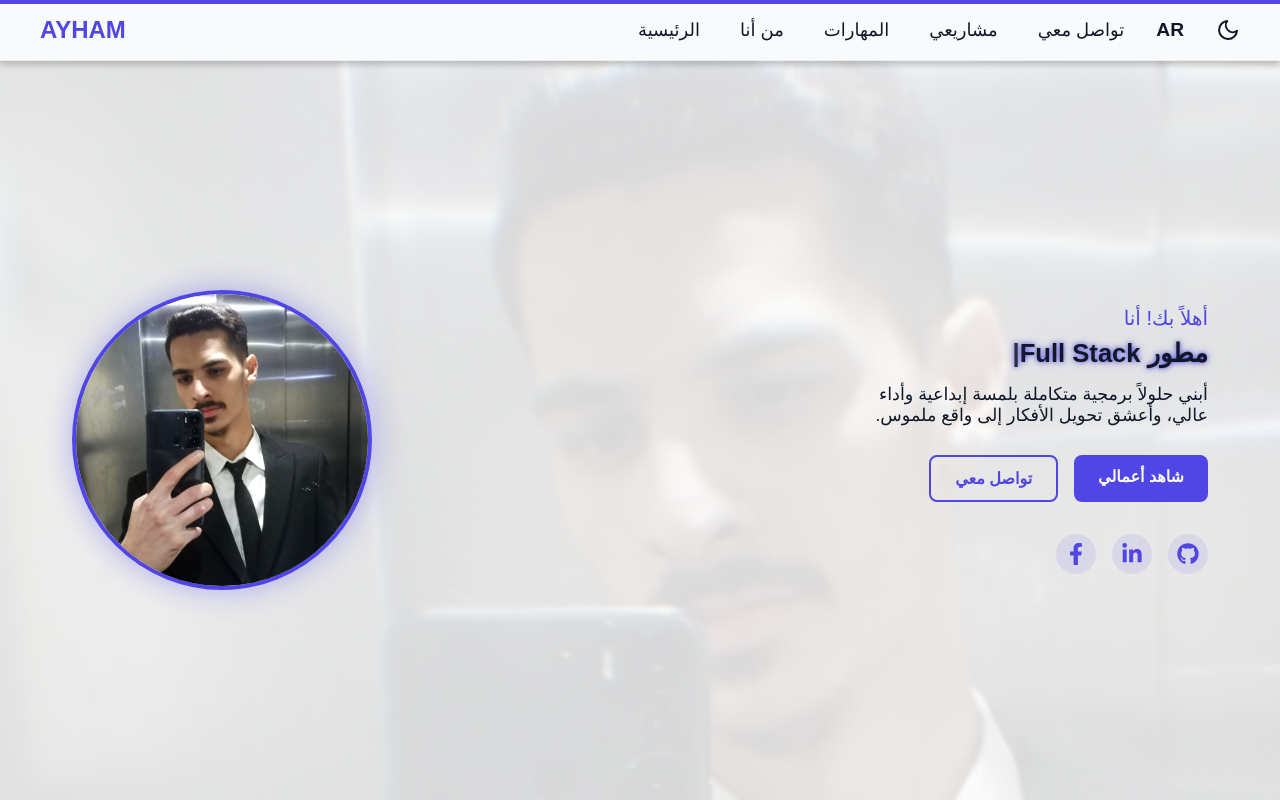
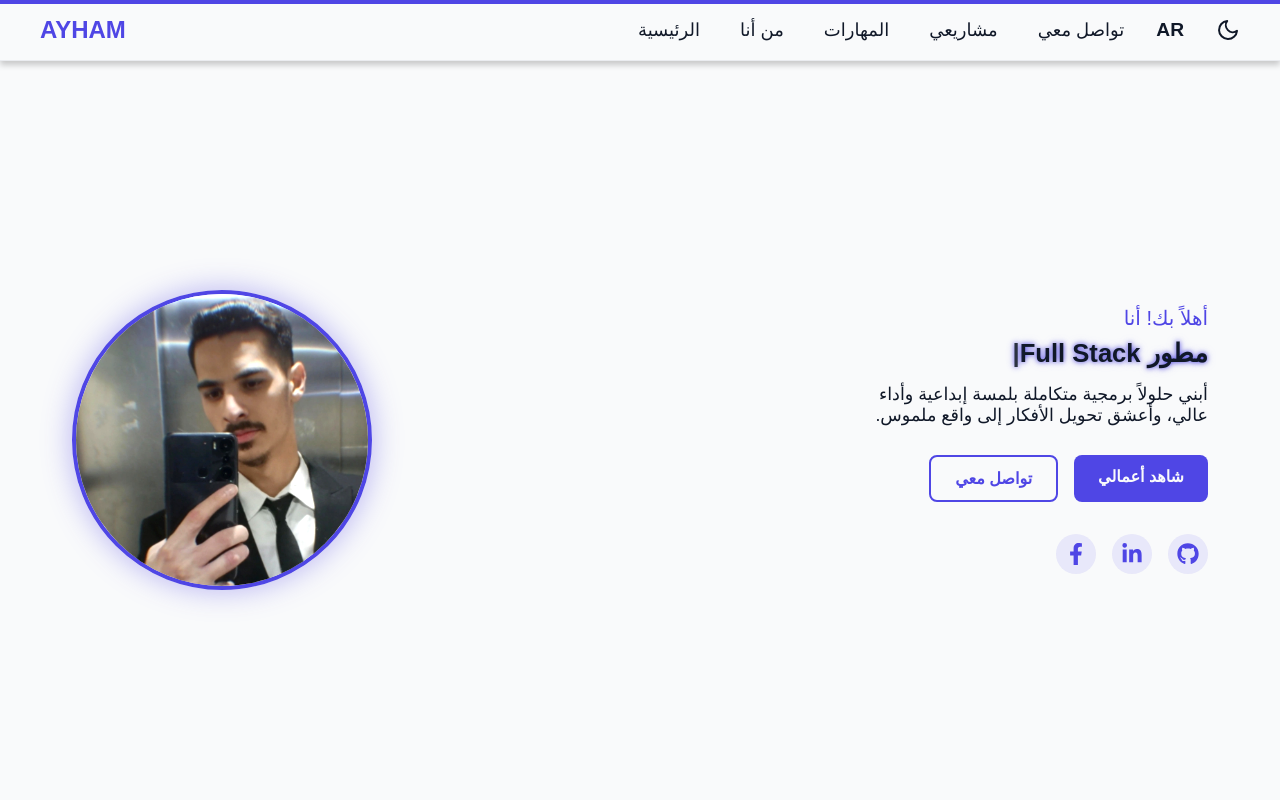
Before and after one commit to Ayham1najeb/portfolio-ayham, a React (Vite) app: page / in a window 1280 px wide. Shown: the top 800 px of the page. Built offline with nearby package versions, Linux system fonts and the light colour scheme.

Commit message:
Set 7.jpeg as the hero circle image and remove global background

```diff
--- a/src/components/Hero.jsx
+++ b/src/components/Hero.jsx
@@ -165,6 +165,7 @@ const ProfileImage = styled.img`
     width: 100%;
     height: 100%;
     object-fit: cover;
+    object-position: center top;
     /* 🛑 تحسين ألوان الصورة برمجياً لتبدو احترافية */
     filter: contrast(1.1) saturate(1.15) brightness(1.05);
     transition: filter 0.3s;
@@ -293,7 +294,7 @@ const Hero = () => {
                 animate="visible"
             >
                 {/* 🛑 السطر الذي يجب تعديله يدوياً لوضع صورتك الجديدة */}
-                <ProfileImage src={`${import.meta.env.BASE_URL}ayham-profile1.jpeg`} alt="Profile Picture" />
+                <ProfileImage src={`${import.meta.env.BASE_URL}7.jpeg`} alt="Profile Picture" />
             </ImageContainer>
 
         </HeroContainer>
--- a/src/index.css
+++ b/src/index.css
@@ -23,11 +23,10 @@ body.light-theme {
   --color-background: #F9FAFB;
   --color-text: #101828;
   --color-accent: #4F46E5;
-  --color-card-bg: rgba(255, 255, 255, 0.85);
+  --color-card-bg: #FFFFFF;
   --color-border: #EAECF0;
 
-  background: linear-gradient(rgba(var(--color-background-rgb), 0.85), rgba(var(--color-background-rgb), 0.85)), url('/portfolio-ayham/7.jpeg') no-repeat center center fixed;
-  background-size: cover;
+  background-color: var(--color-background);
   color: var(--color-text);
 }
 
@@ -38,11 +37,10 @@ body.dark-theme {
   --color-background: #111827; /* Gray 900 بدلاً من الأزرق الداكن القوي */
   --color-text: #E5E7EB; /* Gray 200 بدلاً من الأبيض الناصع */
   --color-accent: #6366F1; /* Indigo 500 أهدأ قليلاً */
-  --color-card-bg: rgba(31, 41, 55, 0.85); /* Gray 800 */
+  --color-card-bg: #1F2937; /* Gray 800 */
   --color-border: #374151; /* Gray 700 */
 
-  background: linear-gradient(rgba(var(--color-background-rgb), 0.85), rgba(var(--color-background-rgb), 0.85)), url('/portfolio-ayham/7.jpeg') no-repeat center center fixed;
-  background-size: cover;
+  background-color: var(--color-background);
   color: var(--color-text);
 }
 
```
